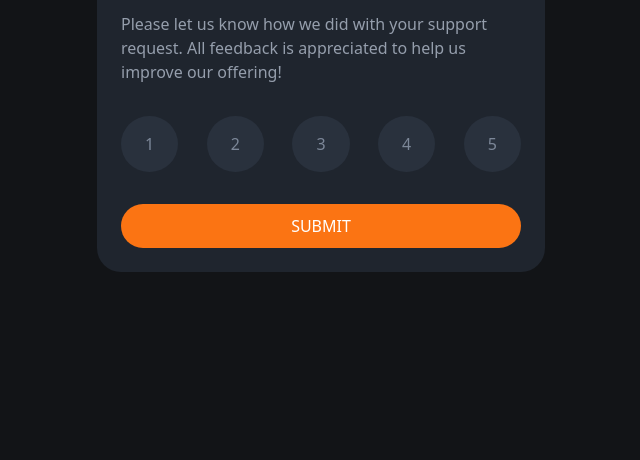
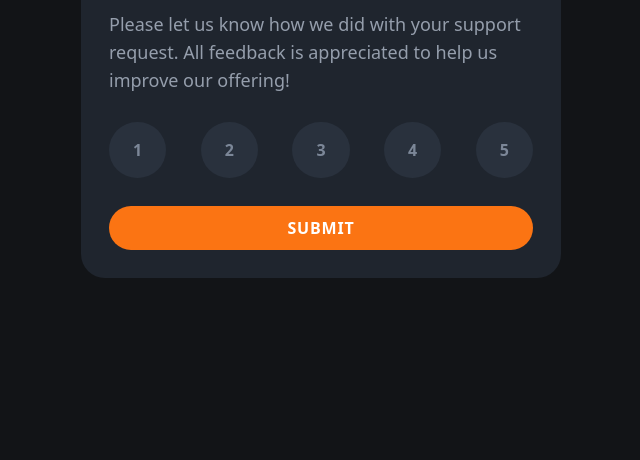
Before and after one commit to hsihak/Interactive-rating-component, a website: page index.html in a window 1280 px wide. Shown: the part 340-800 px from the top of the page, without its empty margins (319-959 px from the left). Drawn offline with Linux system fonts and the light colour scheme.

```diff
--- /dev/null
+++ b/app.js
@@ -0,0 +1,9 @@
+const numberBtns = document.querySelectorAll('.number');
+
+const setBtnActive = (e) => {
+  e.target.style.backgroundColor = 'red';
+}
+
+numberBtns.forEach(num => {
+  num.addEventListener('click', e => setBtnActive(e));
+})
--- a/index.html
+++ b/index.html
@@ -13,23 +13,23 @@
   <!-- Rating state start -->
 
   <!-- Container -->
-  <div class="flex justify-center flex-col gap-8 max-w-md h-fit bg-dark-blue px-6 py-6 rounded-3xl">
+  <div class="flex justify-center flex-col gap-7 max-w-sm  sm:max-w-[480px] h-fit bg-dark-blue px-7 py-7 rounded-3xl mx-3">
     <!-- Star icon -->
     <img src="../images/icon-star.svg" class="w-max rounded-full px-[1rem] py-[1rem] bg-dark-blue-circle border-solid">
     <!-- Title -->
-    <h1 class="flex text-white text-xl font-medium">How did we do?</h1>
+    <h1 class="flex text-white text-3xl font-semibold">How did we do?</h1>
     <!-- Paragraph -->
-    <p class="text-light-grey">  Please let us know how we did with your support request. All feedback is appreciated to help us improve our offering!</p>
+    <p class="text-light-grey text-sm sm:text-lg">  Please let us know how we did with your support request. All feedback is appreciated to help us improve our offering!</p>
     <!-- Ratings 1 - 5 -->
-    <div class="flex justify-between gap-x-1 text-medium-grey">
-      <button class="rounded-full px-6 py-4 bg-dark-blue-circle border-solid">1</button>
-      <button class="rounded-full px-6 py-4 bg-dark-blue-circle border-solid">2</button>
-      <button class="rounded-full px-6 py-4 bg-dark-blue-circle border-solid">3</button>
-      <button class="rounded-full px-6 py-4 bg-dark-blue-circle border-solid">4</button>
-      <button class="rounded-full px-6 py-4 bg-dark-blue-circle border-solid">5</button>
+    <div class="flex justify-between gap-x-2 sm:gap-x-0.5 text-medium-grey">
+      <button class="number rounded-full px-4 py-2 sm:px-6 sm:py-4 bg-dark-blue-circle border-solid font-semibold hover:bg-light-grey hover:text-white active:bg-primary">1</button>
+      <button class="number rounded-full px-4 py-2 sm:px-6 sm:py-4 bg-dark-blue-circle border-solid font-semibold hover:bg-light-grey hover:text-white active:bg-primary">2</button>
+      <button class="number rounded-full px-4 py-2 sm:px-6 sm:py-4 bg-dark-blue-circle border-solid font-semibold hover:bg-light-grey hover:text-white active:bg-primary">3</button>
+      <button class="number rounded-full px-4 py-2 sm:px-6 sm:py-4 bg-dark-blue-circle border-solid font-semibold hover:bg-light-grey hover:text-white active:bg-primary">4</button>
+      <button class="number rounded-full px-4 py-2 sm:px-6 sm:py-4 bg-dark-blue-circle border-solid font-semibold hover:bg-light-grey hover:text-white active:bg-primary">5</button>
     </div>
     <!-- Submit Button -->
-    <button class="bg-primary text-white py-2.5 rounded-full">SUBMIT</button>
+    <button class="bg-primary text-white text-base tracking-wider font-semibold py-2.5 rounded-full">SUBMIT</button>
 
   </div>
 
--- a/tailwind.config.js
+++ b/tailwind.config.js
@@ -18,6 +18,9 @@
         '2xl': '1536px',
         // =>
       },
+      maxWidth: {
+        '480px': '480px'
+      },
       colors: {
         'primary': 'hsl(25, 97%, 53%)',
         'white': 'hsl(0, 0%, 100%)',
```
Also changed, not shown: dist/output.css.
